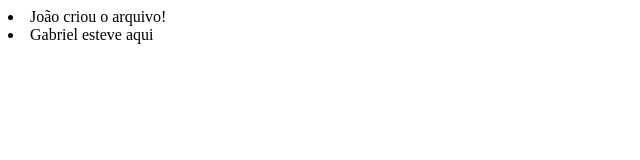
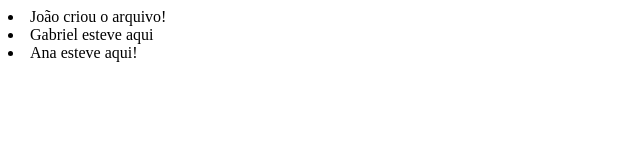
Before and after one commit to joaoteixeirap/engenharia_software_santa, a plain HTML site: page index.html in a window 1280 px wide. Shown: the whole page, without its empty margins (0-640 px from the left). Drawn offline with Linux system fonts and the light colour scheme.

Commit message:
ana esteve aqui

```diff
--- a/index.html
+++ b/index.html
@@ -9,5 +9,6 @@
 <body>
     <li>João criou o arquivo!</li>
     <li>Gabriel esteve aqui</li>
+    <li>Ana esteve aqui!</li>
 </body>
 </html>
```
